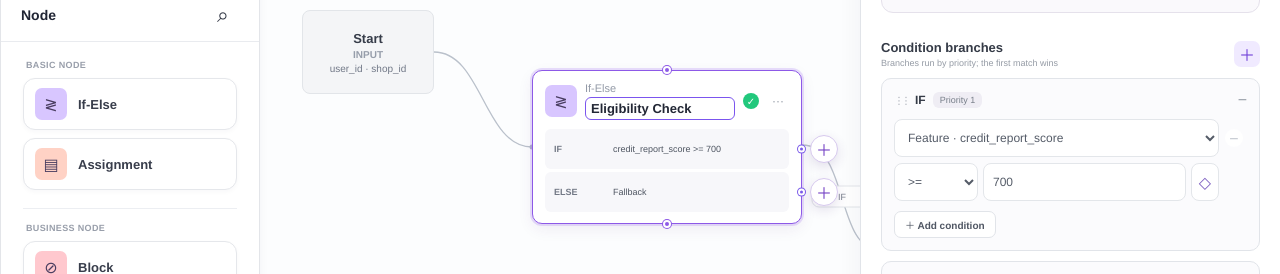
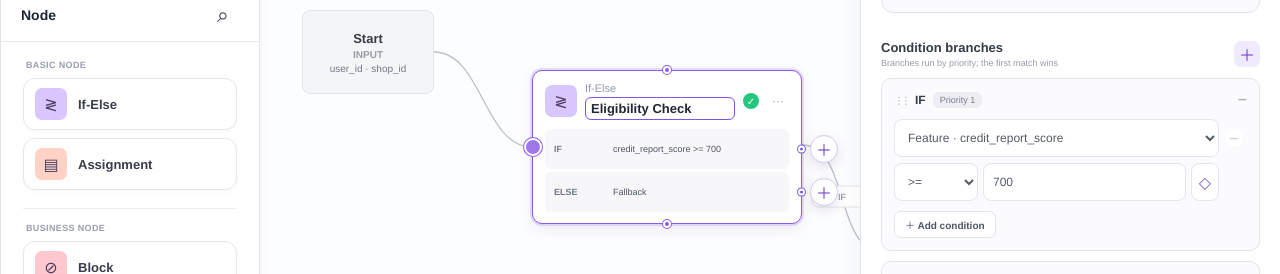
Before and after one commit to wangnan2017fall-oss/Ant-ACE-reinf, a React (Vite) app in the folder frontend/: page /decision/1/edit in a window 1280 px wide. Both pictures are taken after a click on the element 695 px from the left and 292 px from the top of the page. Shown: the part 145-419 px from the top of the page. Built offline with nearby package versions, Linux system fonts and the light colour scheme.

Commit message:
feat: support manual canvas connections

```diff
--- a/frontend/src/modules/decision/canvas/DecisionEditorPage.css
+++ b/frontend/src/modules/decision/canvas/DecisionEditorPage.css
@@ -272,6 +272,18 @@
   stroke-width: 1.3;
 }
 
+.draft-connection .edge-line {
+  stroke: #7c3aed;
+  stroke-dasharray: 7 5;
+  stroke-width: 2;
+}
+
+.connection-lines .draft-connection circle {
+  fill: #7c3aed;
+  stroke: #fff;
+  stroke-width: 2;
+}
+
 .edge-group {
   cursor: pointer;
   pointer-events: auto;
@@ -407,6 +419,41 @@
   z-index: 4;
   border-color: #8d59e7;
   box-shadow: 0 0 0 2px rgba(124, 58, 237, 0.16), 0 5px 15px rgba(71, 43, 118, 0.08);
+}
+
+.canvas-node.connection-target {
+  border-color: #7c3aed;
+  box-shadow: 0 0 0 4px rgba(124, 58, 237, 0.14), 0 7px 18px rgba(71, 43, 118, 0.1);
+}
+
+.node-input-port {
+  position: absolute;
+  z-index: 8;
+  top: 50%;
+  left: -9px;
+  width: 18px;
+  height: 18px;
+  padding: 0;
+  transform: translateY(-50%);
+  border: 2px solid #fff;
+  border-radius: 50%;
+  background: #9e78e8;
+  box-shadow: 0 0 0 1px #8d59e7;
+  cursor: crosshair;
+  opacity: 0;
+  transition: opacity 0.14s, transform 0.14s, background 0.14s;
+}
+
+.canvas-node:hover .node-input-port,
+.canvas-node.selected .node-input-port,
+.editor-canvas.connecting .node-input-port {
+  opacity: 1;
+}
+
+.node-input-port:hover,
+.canvas-node.connection-target .node-input-port {
+  transform: translateY(-50%) scale(1.2);
+  background: #6d28d9;
 }
 
 .node-card-header {
--- a/frontend/src/modules/decision/canvas/DecisionEditorPage.jsx
+++ b/frontend/src/modules/decision/canvas/DecisionEditorPage.jsx
@@ -165,6 +165,20 @@ function connectionGeometry(source, target, edge = {}) {
   }
 }
 
+function outputPortPosition(node, sourcePort = null) {
+  const size = nodeSize(node)
+  const y = node.type === 'ifElse' && sourcePort
+    ? node.y + 50 + ((sourcePort.index + 0.5) / Math.max(1, sourcePort.count || 1)) * (size.height - 54)
+    : node.y + size.height / 2
+  return { x: node.x + size.width, y }
+}
+
+function draftConnectionPath(start, end) {
+  const direction = end.x >= start.x ? 1 : -1
+  const controlOffset = Math.min(190, Math.max(54, Math.abs(end.x - start.x) * 0.46))
+  return `M ${start.x} ${start.y} C ${start.x + direction * controlOffset} ${start.y}, ${end.x - direction * controlOffset} ${end.y}, ${end.x} ${end.y}`
+}
+
 function DecisionEditorPage() {
   const { id } = useParams()
   const navigate = useNavigate()
@@ -181,8 +195,11 @@ function DecisionEditorPage() {
   const marqueeStartRef = useRef(null)
   const clipboardRef = useRef([])
   const actionModuleDragRef = useRef(null)
+  const connectionDragRef = useRef(null)
+  const suppressConnectionClickRef = useRef(false)
   const [nodes, setNodes] = useState(initialNodes)
   const [edges, setEdges] = useState(initialEdges)
+  const [connectionDraft, setConnectionDraft] = useState(null)
   const [selectedEdgeId, setSelectedEdgeId] = useState('')
   const [selectedNodeId, setSelectedNodeId] = useState('')
   const [selectedNodeIds, setSelectedNodeIds] = useState([])
@@ -477,6 +494,90 @@ function DecisionEditorPage() {
     setSelectedNodeIds([])
     setPanelMode('')
     setQuickAddNodeId('')
+  }
+
+  const canvasPointFromClient = (clientX, clientY) => {
+    const bounds = canvasRef.current?.getBoundingClientRect()
+    if (!bounds) return null
+    return {
+      x: (clientX - bounds.left - pan.x) / zoom,
+      y: (clientY - bounds.top - pan.y) / zoom,
+    }
+  }
+
+  const connectionTargetAt = (clientX, clientY, sourceId) => {
+    const port = document.elementFromPoint(clientX, clientY)?.closest?.('[data-node-input-port]')
+    const targetId = port?.dataset.nodeInputPort || ''
+    return targetId && targetId !== sourceId ? targetId : ''
+  }
+
+  const startConnectionDrag = (event, node, sourcePort = null) => {
+    if (event.button !== 0 || node.type === 'end') return
+    event.preventDefault()
+    event.stopPropagation()
+    suppressConnectionClickRef.current = false
+    connectionDragRef.current = {
+      sourceId: node.id,
+      sourcePort,
+      startClientX: event.clientX,
+      startClientY: event.clientY,
+      start: outputPortPosition(node, sourcePort),
+      moved: false,
+    }
+    selectOnly(node.id)
+    setSelectedEdgeId('')
+  }
+
+  const moveConnectionDrag = (event) => {
+    const activeDrag = connectionDragRef.current
+    if (!activeDrag) return
+    if (!activeDrag.moved) {
+      activeDrag.moved = Math.hypot(
+        event.clientX - activeDrag.startClientX,
+        event.clientY - activeDrag.startClientY,
+      ) > 4
+    }
+    if (!activeDrag.moved) return
+    const current = canvasPointFromClient(event.clientX, event.clientY)
+    if (!current) return
+    setConnectionDraft({
+      sourceId: activeDrag.sourceId,
+      start: activeDrag.start,
+      current,
+      hoverTargetId: connectionTargetAt(event.clientX, event.clientY, activeDrag.sourceId),
+    })
+  }
+
+  const stopConnectionDrag = (event) => {
+    const activeDrag = connectionDragRef.current
+    if (!activeDrag) return
+    if (activeDrag.moved) {
+      suppressConnectionClickRef.current = true
+      const targetId = connectionTargetAt(event.clientX, event.clientY, activeDrag.sourceId)
+      if (targetId) {
+        const sourcePort = activeDrag.sourcePort
+        setEdges((current) => {
+          const duplicate = current.some((edge) => (
+            edge.from === activeDrag.sourceId
+            && edge.to === targetId
+            && (edge.sourcePortIndex ?? null) === (sourcePort?.index ?? null)
+          ))
+          if (duplicate) return current
+          return [...current, {
+            id: `edge-${activeDrag.sourceId}-${targetId}-${Date.now()}`,
+            from: activeDrag.sourceId,
+            to: targetId,
+            ...(sourcePort ? {
+              label: sourcePort.label,
+              sourcePortIndex: sourcePort.index,
+              sourcePortCount: sourcePort.count,
+            } : {}),
+          }]
+        })
+      }
+    }
+    connectionDragRef.current = null
+    setConnectionDraft(null)
   }
 
   const copySelectedNodes = () => {
@@ -2695,10 +2796,12 @@ function DecisionEditorPage() {
       onMouseMove={(event) => {
         movePaletteDrag(event)
         moveCanvasNodeDrag(event)
+        moveConnectionDrag(event)
       }}
       onMouseUp={(event) => {
         stopPaletteDrag(event)
         stopCanvasNodeDrag()
+        stopConnectionDrag(event)
       }}
     >
       <aside className="editor-left-panel">
@@ -2769,7 +2872,7 @@ function DecisionEditorPage() {
       )}
 
       <main
-        className={`editor-canvas ${panStartRef.current ? 'panning' : ''} ${panelMode ? 'has-drawer' : ''}`}
+        className={`editor-canvas ${panStartRef.current ? 'panning' : ''} ${panelMode ? 'has-drawer' : ''} ${connectionDraft ? 'connecting' : ''}`}
         ref={canvasRef}
         onDragOver={(event) => event.preventDefault()}
         onDrop={handleDrop}
@@ -2854,6 +2957,15 @@ function DecisionEditorPage() {
                 </g>
               )
             })}
+            {connectionDraft && (
+              <g className="draft-connection" aria-hidden="true">
+                <path
+                  className="edge-line"
+                  d={draftConnectionPath(connectionDraft.start, connectionDraft.current)}
+                />
+                <circle cx={connectionDraft.current.x} cy={connectionDraft.current.y} r="4" />
+              </g>
+            )}
           </svg>
 
           {nodes.map((node) => {
@@ -2873,9 +2985,19 @@ function DecisionEditorPage() {
                   setQuickAddNodeId('')
                 }}
                 onDoubleClick={() => openNodePanel(node.id)}
-                className={`canvas-node ${node.type} ${selected ? 'selected' : ''}`}
+                className={`canvas-node ${node.type} ${selected ? 'selected' : ''} ${connectionDraft?.hoverTargetId === node.id ? 'connection-target' : ''}`}
                 style={{ left: node.x, top: node.y }}
               >
+                {node.type !== 'start' && (
+                  <button
+                    type="button"
+                    className="node-input-port"
+                    data-node-input-port={node.id}
+                    aria-label={`Connect to ${node.label}`}
+                    onMouseDown={(event) => event.stopPropagation()}
+                    onClick={(event) => event.stopPropagation()}
+                  />
+                )}
                 {node.type === 'start' || node.type === 'end' ? (
                   <>
                     {renderCanvasNodeTitle(node, selected)}
@@ -2917,9 +3039,17 @@ function DecisionEditorPage() {
                               <button
                                 className="branch-add-button"
                                 aria-label={`Add node to ${branchLabel} branch`}
-                                onMouseDown={(event) => event.stopPropagation()}
+                                onMouseDown={(event) => startConnectionDrag(event, node, {
+                                  label: branchLabel,
+                                  index,
+                                  count: portCount,
+                                })}
                                 onClick={(event) => {
                                   event.stopPropagation()
+                                  if (suppressConnectionClickRef.current) {
+                                    suppressConnectionClickRef.current = false
+                                    return
+                                  }
                                   selectOnly(node.id)
                                   setQuickAddNodeId((current) => current === quickAddKey ? '' : quickAddKey)
                                 }}
@@ -2959,9 +3089,17 @@ function DecisionEditorPage() {
                           <button
                             className="branch-add-button"
                             aria-label="Add node to ELSE branch"
-                            onMouseDown={(event) => event.stopPropagation()}
+                            onMouseDown={(event) => startConnectionDrag(event, node, {
+                              label: 'ELSE',
+                              index: conditionBranchOrder.length,
+                              count: conditionBranchOrder.length + 1,
+                            })}
                             onClick={(event) => {
                               event.stopPropagation()
+                              if (suppressConnectionClickRef.current) {
+                                suppressConnectionClickRef.current = false
+                                return
+                              }
                               const quickAddKey = `${node.id}:else`
                               selectOnly(node.id)
                               setQuickAddNodeId((current) => current === quickAddKey ? '' : quickAddKey)
@@ -3035,9 +3173,13 @@ function DecisionEditorPage() {
                   <button
                     className="node-add-button"
                     aria-label={`Add node after ${node.label}`}
-                    onMouseDown={(event) => event.stopPropagation()}
+                    onMouseDown={(event) => startConnectionDrag(event, node)}
                     onClick={(event) => {
                       event.stopPropagation()
+                      if (suppressConnectionClickRef.current) {
+                        suppressConnectionClickRef.current = false
+                        return
+                      }
                       selectOnly(node.id)
                       setQuickAddNodeId((current) => current === node.id ? '' : node.id)
                     }}
```
